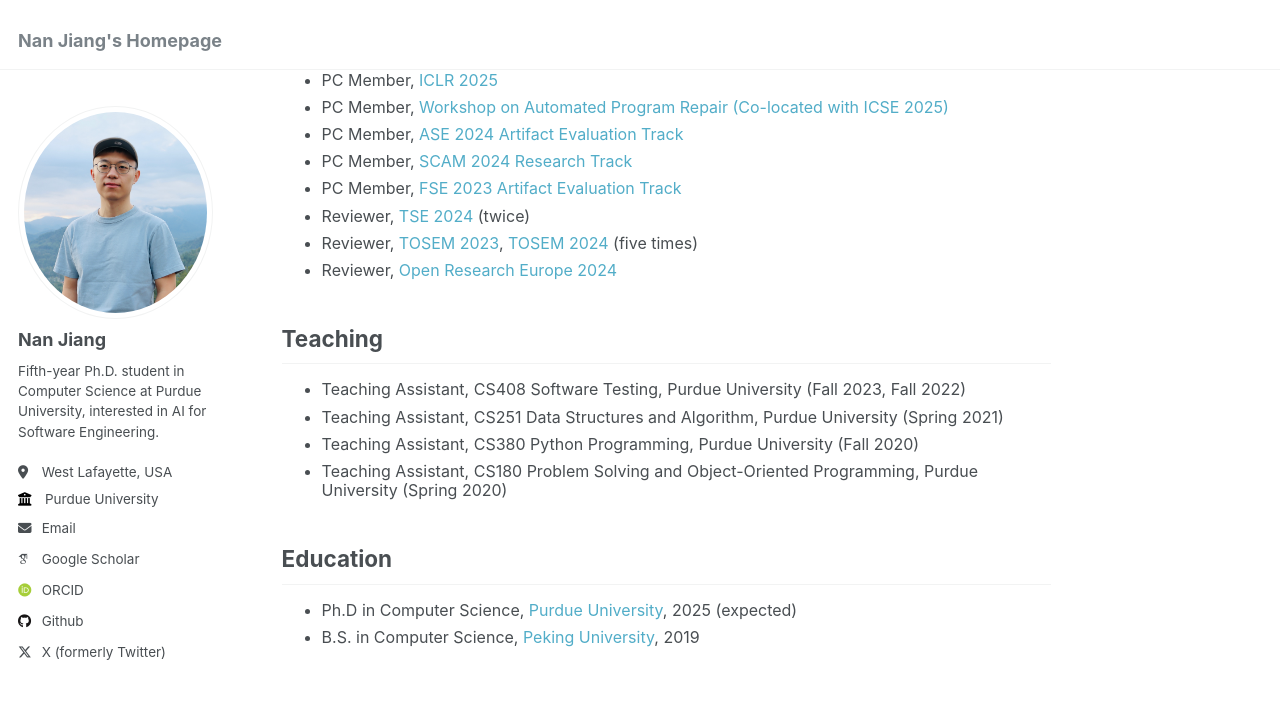
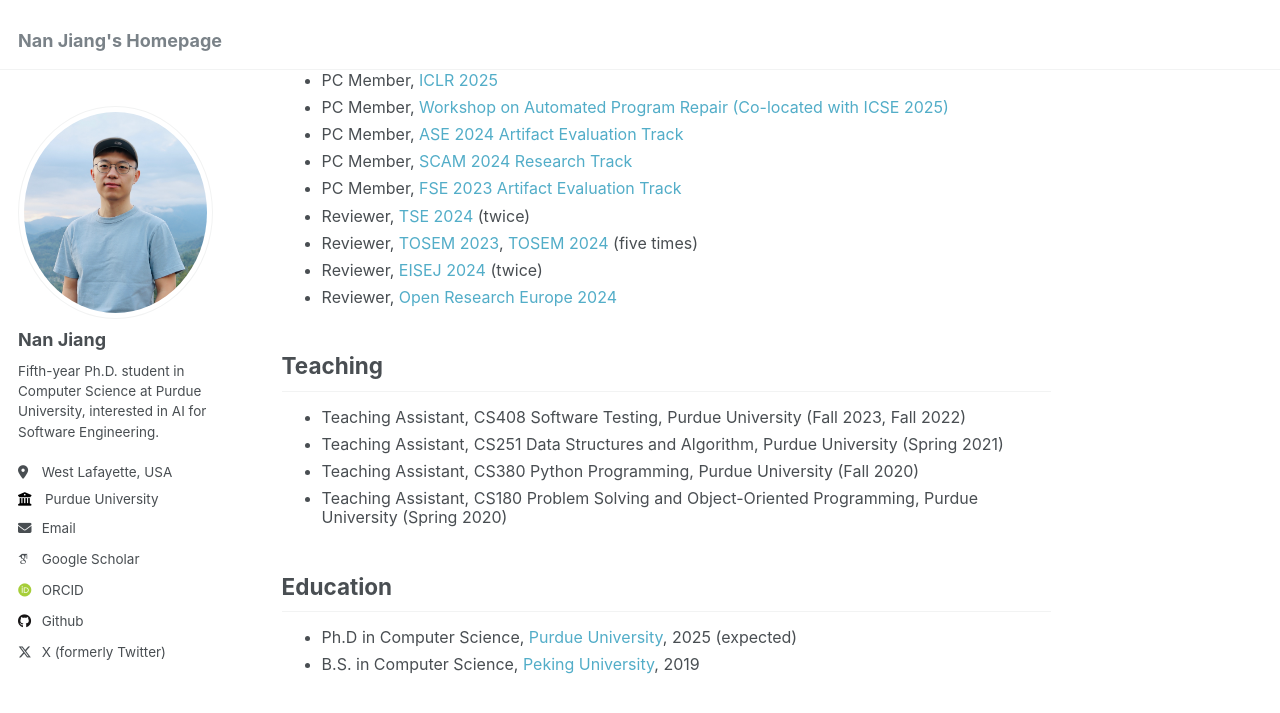
Before and after one commit to jiang719/jiang719.github.io, a Jekyll site: the page built from _pages/about.md, in a window 1280 px wide and 900 px high, scrolled down 1774 px. Shown: the top 713 px of the window. Built offline with Jekyll 4.4.1, drawn with Linux system fonts in a browser that asks for light colours; some web fonts are replaced.

Commit message:
add review

```diff
--- a/_pages/about.md
+++ b/_pages/about.md
@@ -165,6 +165,9 @@ Services
     Reviewer, <a href="https://dl.acm.org/journal/tosem" style="text-decoration: none;">TOSEM 2023</a>, <a href="https://dl.acm.org/journal/tosem" style="text-decoration: none;">TOSEM 2024</a> (five times)
   </li>
   <li>
+    Reviewer, <a href="" style="text-decoration: none;">EISEJ 2024</a> (twice)
+  </li>
+  <li>
     Reviewer, <a href="https://open-research-europe.ec.europa.eu/" style="text-decoration: none;">Open Research Europe 2024</a>
   </li>
 </ul>
```
